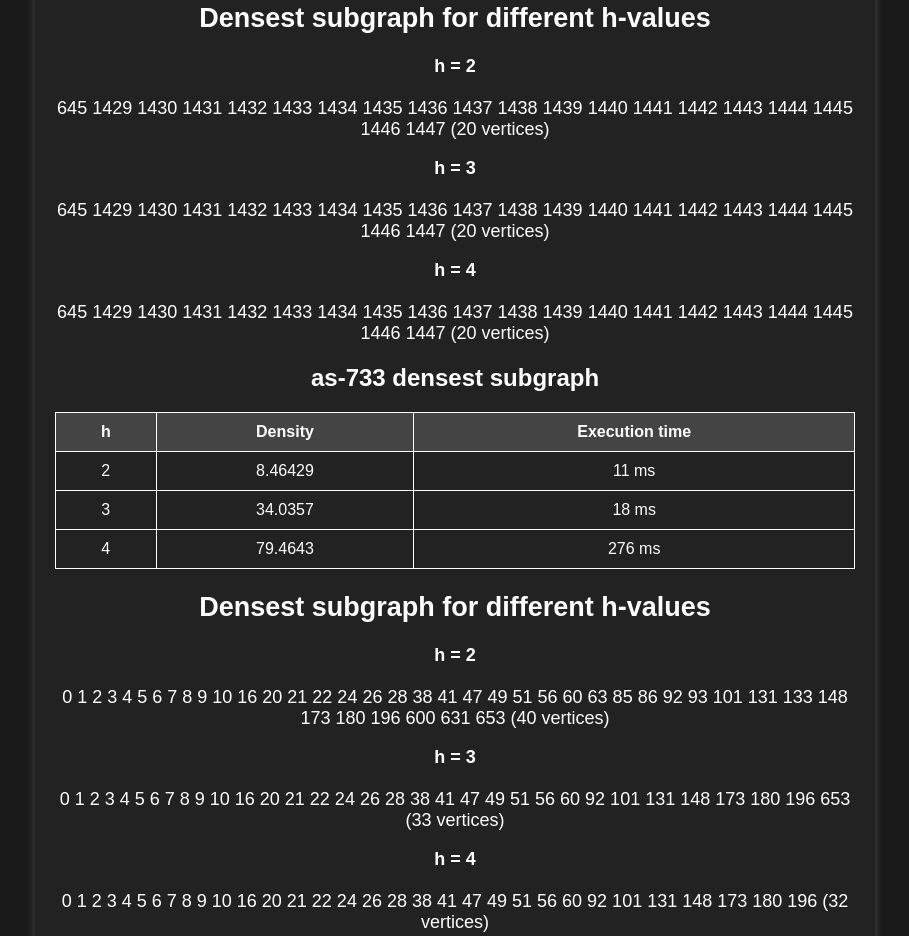
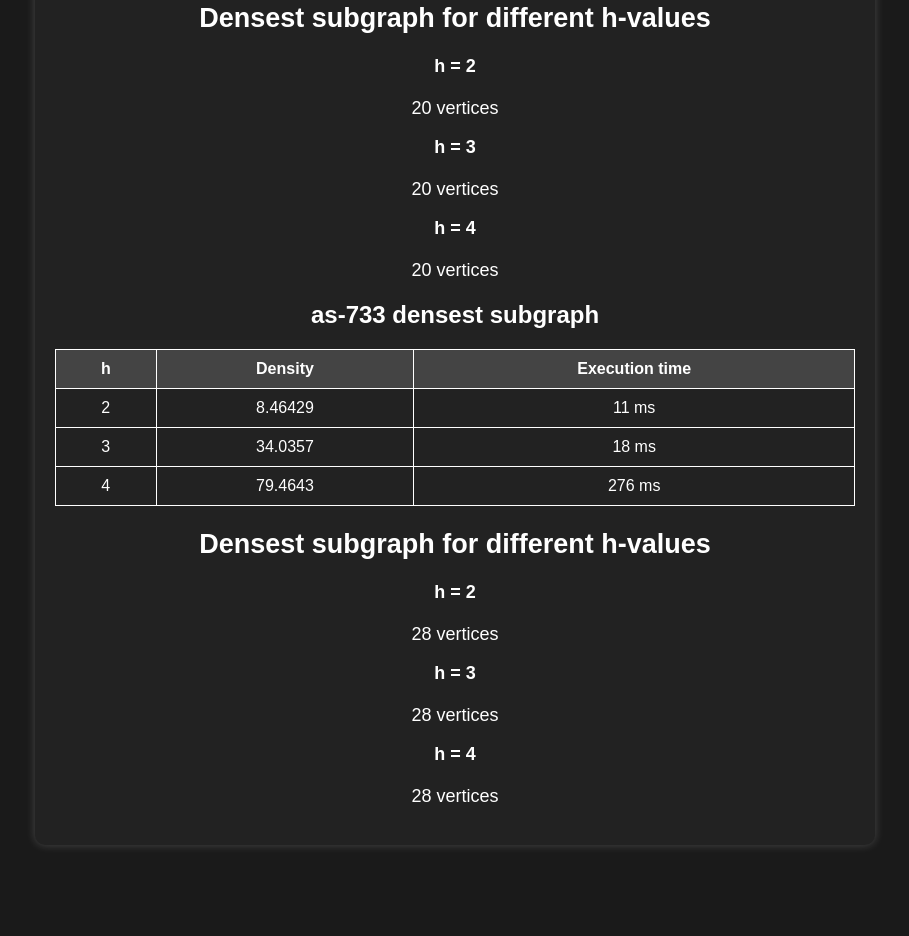
Before and after one commit to Mahesh-Pappu/daa-assign2, a plain HTML site: page CoreExact.html in a window 1280 px wide. Shown: the part 696-1632 px from the top of the page, without its empty margins (185-1094 px from the left). After the commit the page ends 1561 px from the top, so only its background shows below. Drawn offline with Linux system fonts and the light colour scheme.

Commit message:
Update CoreExact.html

```diff
--- a/CoreExact.html
+++ b/CoreExact.html
@@ -128,9 +128,9 @@
 
             <div class="info">
                 <h2>Densest subgraph for different h-values </h2>
-                <p><strong>h = 2</strong></br></br> 645 1429 1430 1431 1432 1433 1434 1435 1436 1437 1438 1439 1440 1441 1442 1443 1444 1445 1446 1447  (20 vertices)               </p>
-                <p><strong>h = 3</strong></br></br>  645 1429 1430 1431 1432 1433 1434 1435 1436 1437 1438 1439 1440 1441 1442 1443 1444 1445 1446 1447  (20 vertices) </p>
-                <p><strong>h = 4</strong></br></br> 645 1429 1430 1431 1432 1433 1434 1435 1436 1437 1438 1439 1440 1441 1442 1443 1444 1445 1446 1447  (20 vertices)</p>
+                <p><strong>h = 2</strong></br></br> 20 vertices</p>
+                <p><strong>h = 3</strong></br></br> 20 vertices </p>
+                <p><strong>h = 4</strong></br></br> 20 vertices </p>
             </div>
 
             <h2>as-733 densest subgraph </h2>
@@ -159,9 +159,9 @@
 
             <div class="info">
                 <h2>Densest subgraph for different h-values </h2>
-                <p><strong>h = 2</strong></br></br> 0 1 2 3 4 5 6 7 8 9 10 16 20 21 22 24 26 28 38 41 47 49 51 56 60 63 85 86 92 93 101 131 133 148 173 180 196 600 631 653  (40 vertices)               </p>
-                <p><strong>h = 3</strong></br></br> 0 1 2 3 4 5 6 7 8 9 10 16 20 21 22 24 26 28 38 41 47 49 51 56 60 92 101 131 148 173 180 196 653  (33 vertices) </p>
-                <p><strong>h = 4</strong></br></br>0 1 2 3 4 5 6 7 8 9 10 16 20 21 22 24 26 28 38 41 47 49 51 56 60 92 101 131 148 173 180 196  (32 vertices)</p>
+                <p><strong>h = 2</strong></br></br> 28 vertices </p>
+                <p><strong>h = 3</strong></br></br> 28 vertices </p>
+                <p><strong>h = 4</strong></br></br> 28 vertices</p>
             </div>
         </div>
     </div>
```
